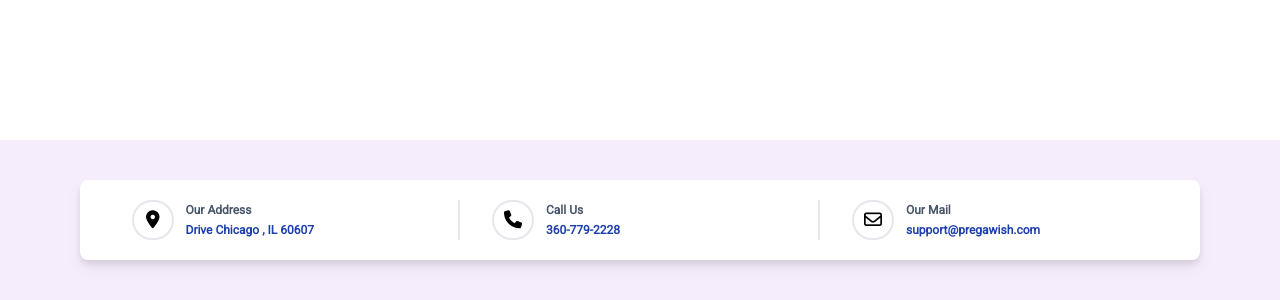
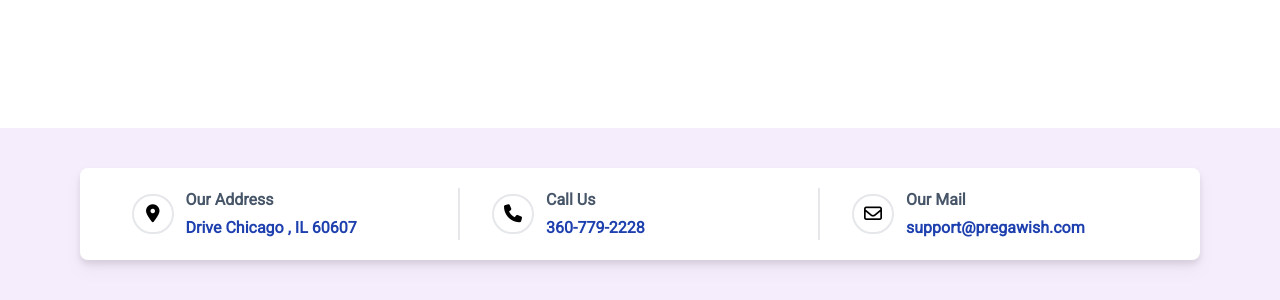
Before and after one commit to Pinak-Idea-Lab-Private-Limited/pw-footer, a plain HTML site: page index.html in a window 1280 px wide. Shown: the part 500-800 px from the top of the page. Drawn offline with nearby package versions, Linux system fonts and the light colour scheme.

Commit message:
footer-part-1 completed

```diff
--- a/index.html
+++ b/index.html
@@ -32,7 +32,7 @@
 <body>
     <div class="footer-align">
         <div class="w-screen px-20 py-10" style="background-color: #F6EDFC">
-            <div class="w-full grid grid-cols-3 bg-white drop-shadow-lg	p-5 rounded-lg text-xs	">
+            <div class="w-full grid grid-cols-3 bg-white drop-shadow-lg	p-5 rounded-lg text-base	">
                 <div class="ps-8 font-bold border-e-2 flex items-center">
                     <div class="border-2 rounded-full px-3 py-1 me-3">
                         <i class="fa-solid fa-location-dot text-lg"></i>
```
